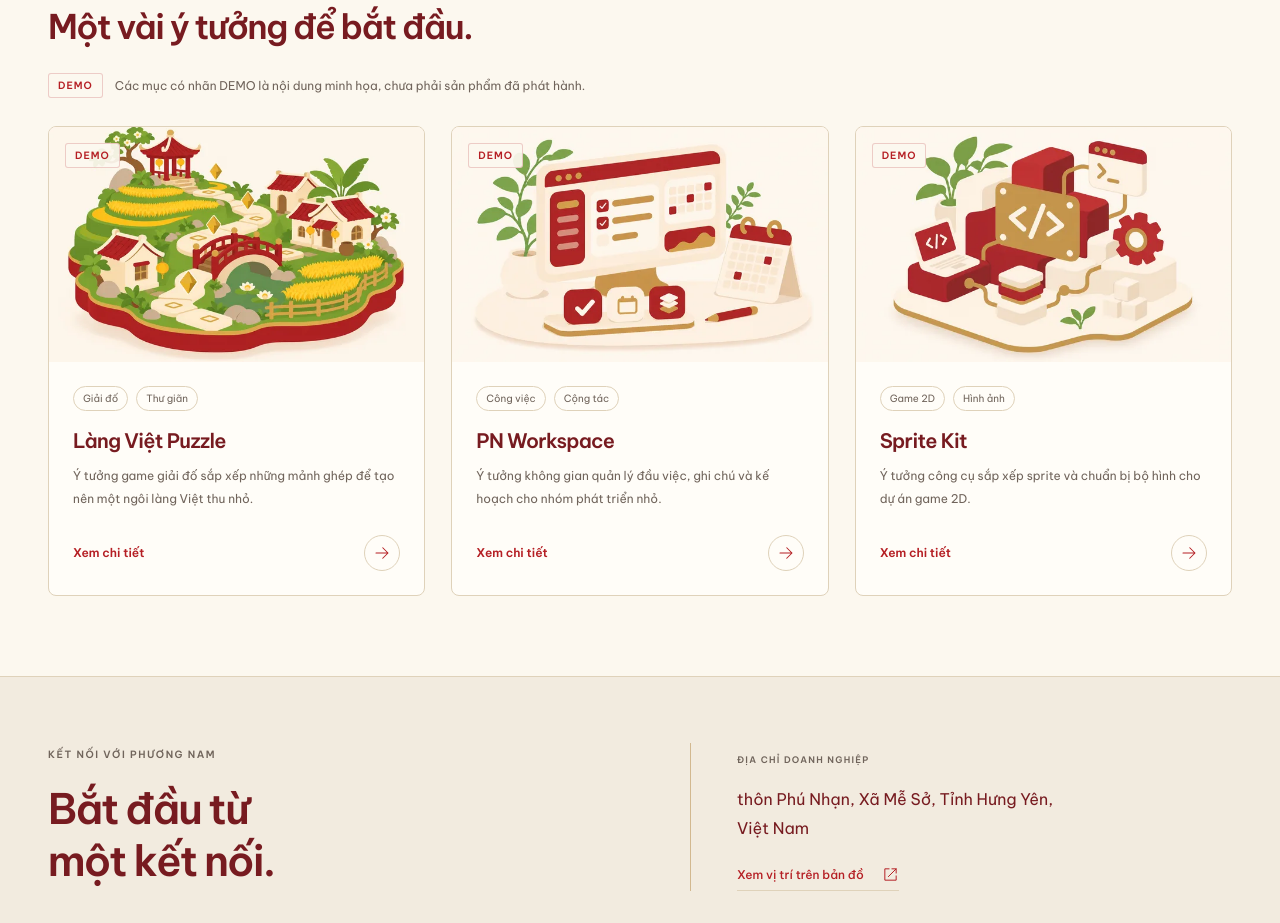
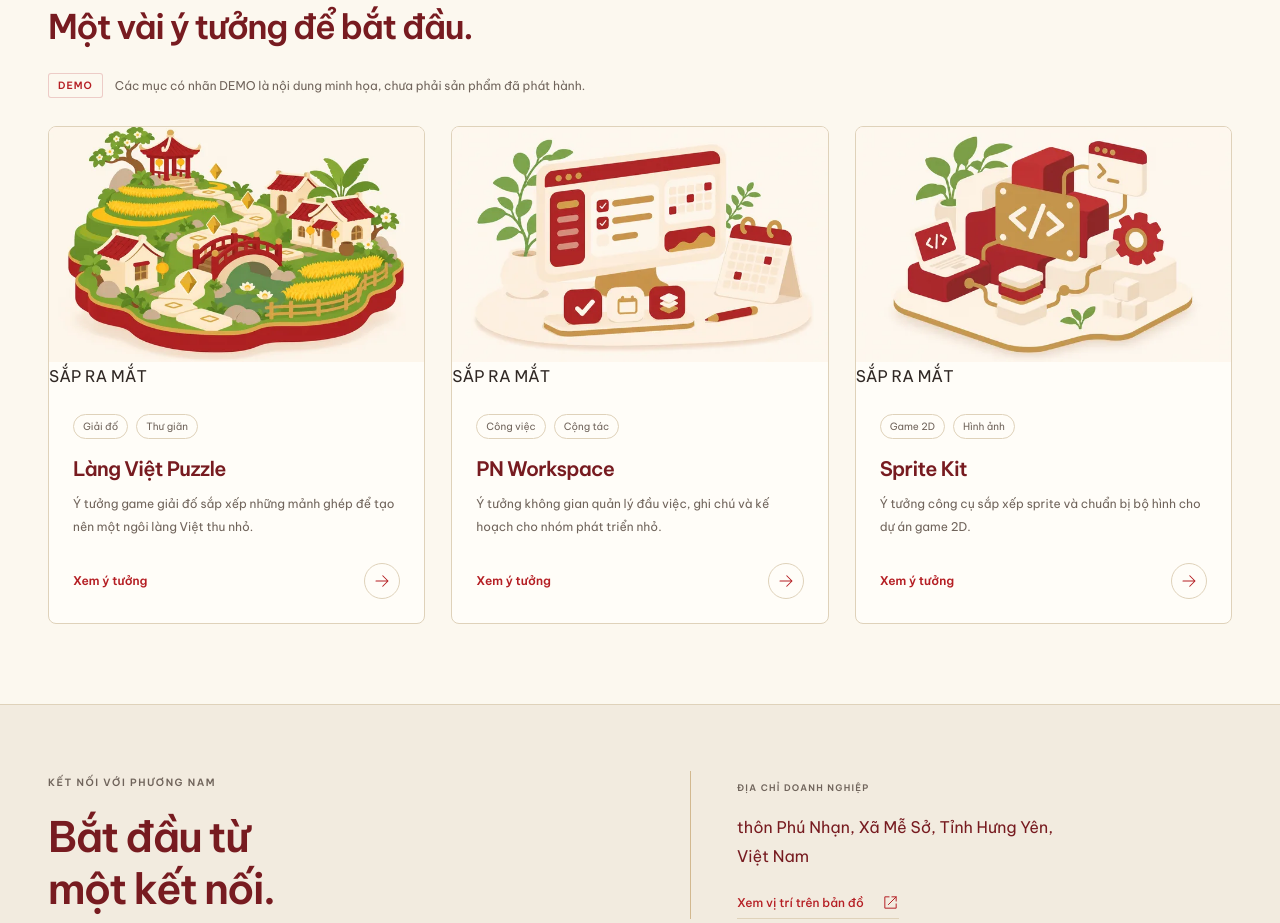
Before and after one commit to vpn2k1/vpndigital, a Next.js app: page / in a window 1280 px wide. Shown: the part 2160-3083 px from the top of the page. Built offline with nearby package versions, Linux system fonts and the light colour scheme; no server answers.

Commit message:
feat(ui): launch-ready catalog and product previews

```diff
--- a/components/ProductCard.tsx
+++ b/components/ProductCard.tsx
@@ -2,5 +2,5 @@ import type { Product } from '@/lib/products';
 import { Artwork } from './Artwork';
 import { Icon } from './Icon';
 export function ProductCard({ product }: { product: Product }) {
-  return <article className="product-card" data-reveal><a className="product-card-link" href={`/san-pham/${product.slug}/`}><div className="product-cover"><Artwork src={product.image} alt={product.imageAlt} sizes="(max-width: 760px) calc(100vw - 48px), (max-width: 1100px) 45vw, 370px" />{product.status === 'demo' && <span className="demo-badge">DEMO</span>}</div><div className="product-card-body"><div className="product-tags">{product.tags.map(tag => <span key={tag}>{tag}</span>)}</div><h3>{product.name}</h3><p>{product.summary}</p><span className="product-read">Xem chi tiết <Icon name="arrow" size={18}/></span></div></a></article>;
+  return <article className="product-card launch-product-card" data-reveal><a className="product-card-link" href={`/san-pham/${product.slug}/`} aria-label={`${product.name} — Xem giới thiệu, sắp ra mắt`}><div className="product-cover"><Artwork src={product.image} alt={product.imageAlt} sizes="(max-width: 760px) calc(100vw - 48px), (max-width: 1100px) 45vw, 370px" /><span className="launch-card-badge"><span className="launch-dot" aria-hidden="true" /> SẮP RA MẮT</span></div><div className="product-card-body"><div className="product-tags">{product.tags.map(tag => <span key={tag}>{tag}</span>)}</div><h3>{product.name}</h3><p>{product.summary}</p><span className="product-read">Xem ý tưởng <Icon name="arrow" size={18}/></span></div></a></article>;
 }
```
